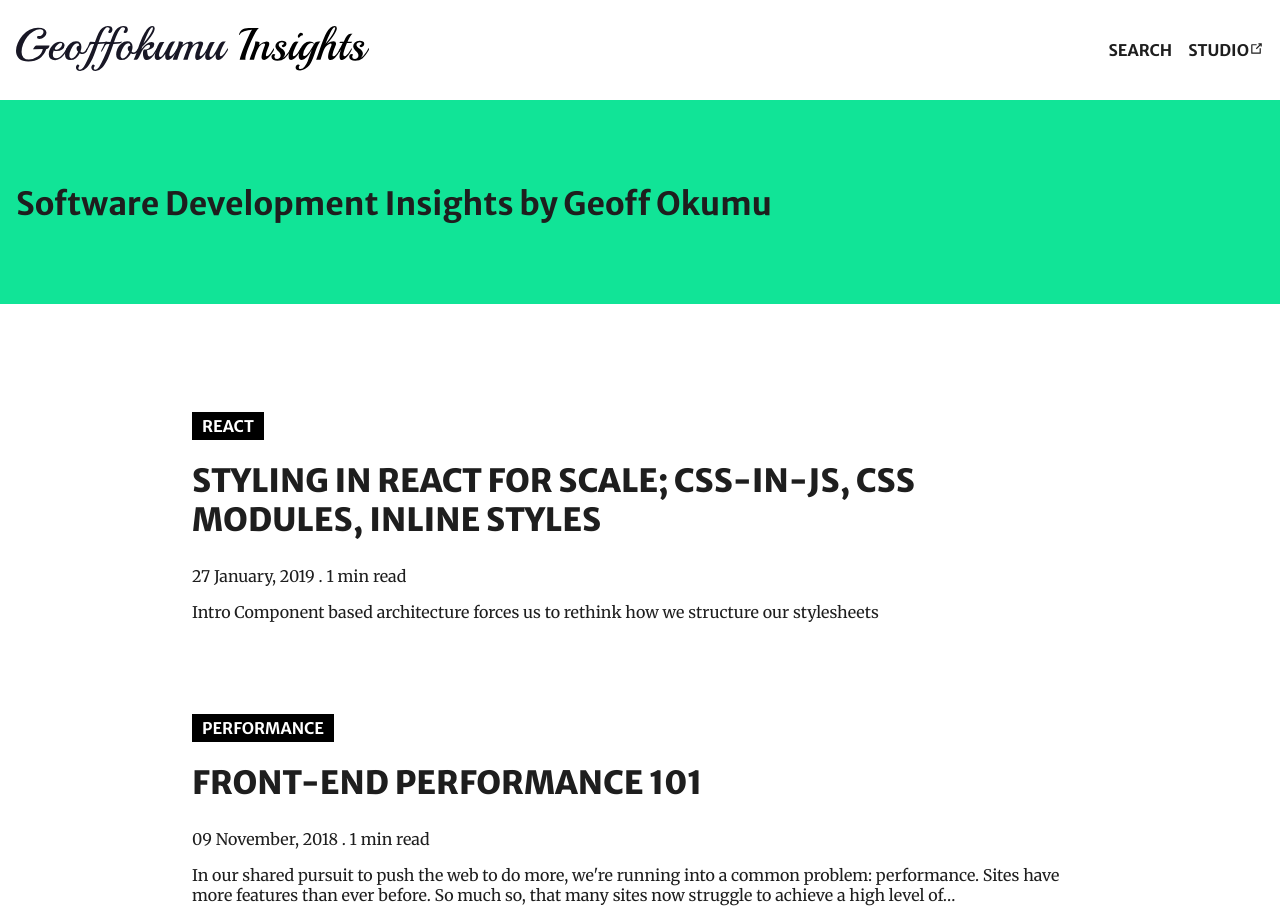
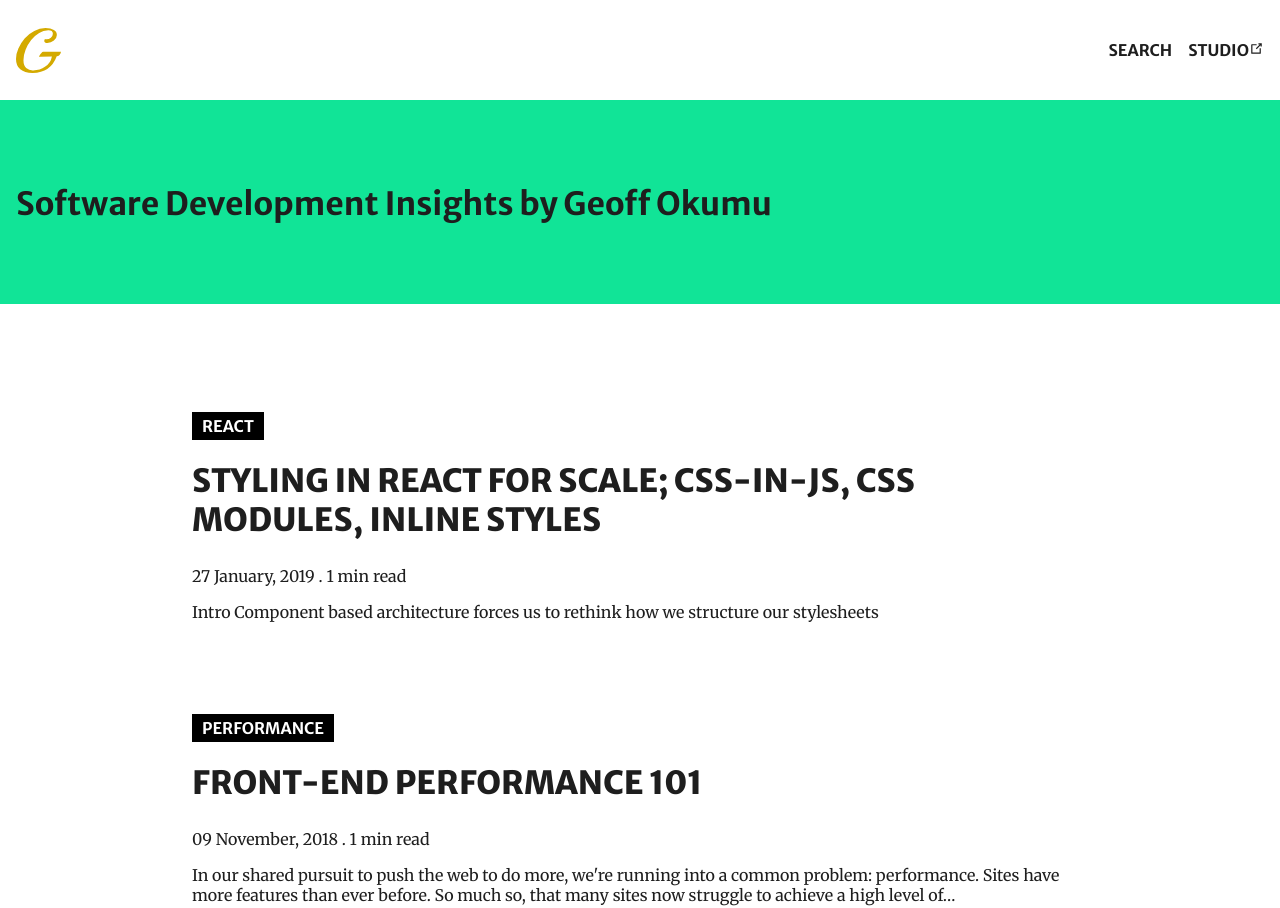
Before and after one commit to geoffOkumu/www, a Gatsby site: page / in a window 1280 px wide. Shown: the top 908 px of the page. Built offline with nearby package versions, Linux system fonts and the light colour scheme; Gatsby itself is replaced by a stand-in of ours.

Commit message:
responsive logo

```diff
--- a/src/components/containers/Header.jsx
+++ b/src/components/containers/Header.jsx
@@ -12,7 +12,6 @@ const Header = ({ location }) => (
   <Wrapper>
     <LogoContainer>
       <Link to="/">
-        <img src={Logo} alt="geoffokumu insights" />
         <LogoResponsive src={LogoMobile} alt="geoffokumu" />
       </Link>
     </LogoContainer>
@@ -71,7 +70,7 @@ const LogoContainer = styled.figure`
 
 const LogoResponsive = styled.img`
   height: 45px;
-  display: none;
+  display: block;
 
   ${media.tablet`
       display: block !important;
```
